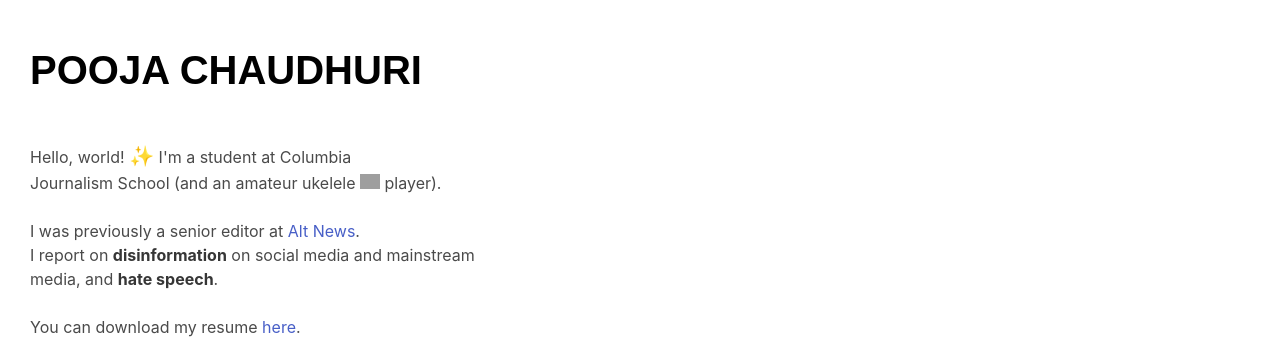
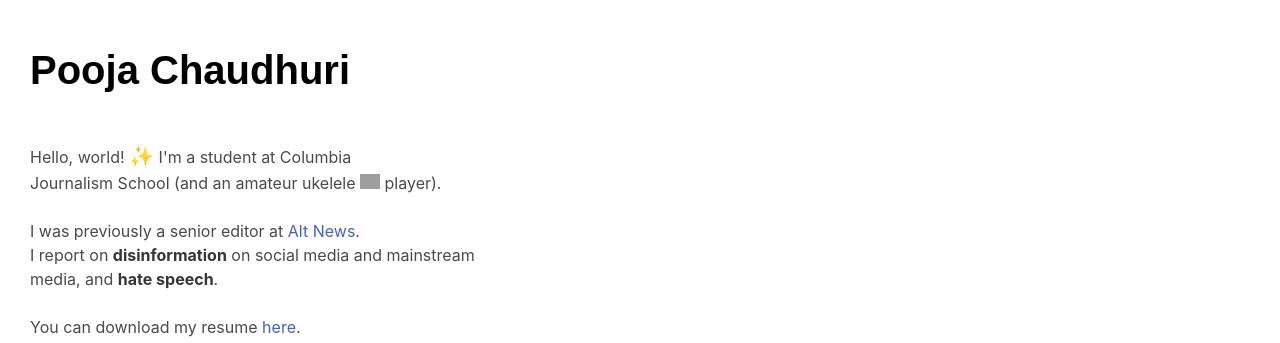
Before and after one commit to poojachaudhuri/poojachaudhuri.github.io, a plain HTML site: page index.html in a window 1280 px wide. Shown: the top 343 px of the page. Drawn offline with nearby package versions, Linux system fonts and the light colour scheme; grey boxes are pictures that could not be loaded.

Commit message:
Update index.html

```diff
--- a/index.html
+++ b/index.html
@@ -43,7 +43,7 @@
       <div class="landing">
         <div class="name-wrapper mt-6">
           <div class="mx-auto" style="width: 1220px">
-            <h1 class="title" style="color: black; font-size: 40px;">POOJA CHAUDHURI</h1>
+            <h1 class="title" style="color: black; font-size: 40px;">Pooja Chaudhuri</h1>
             <style>
               h1 {
                 font-family: 'Marker Felt', fantasy;
```
